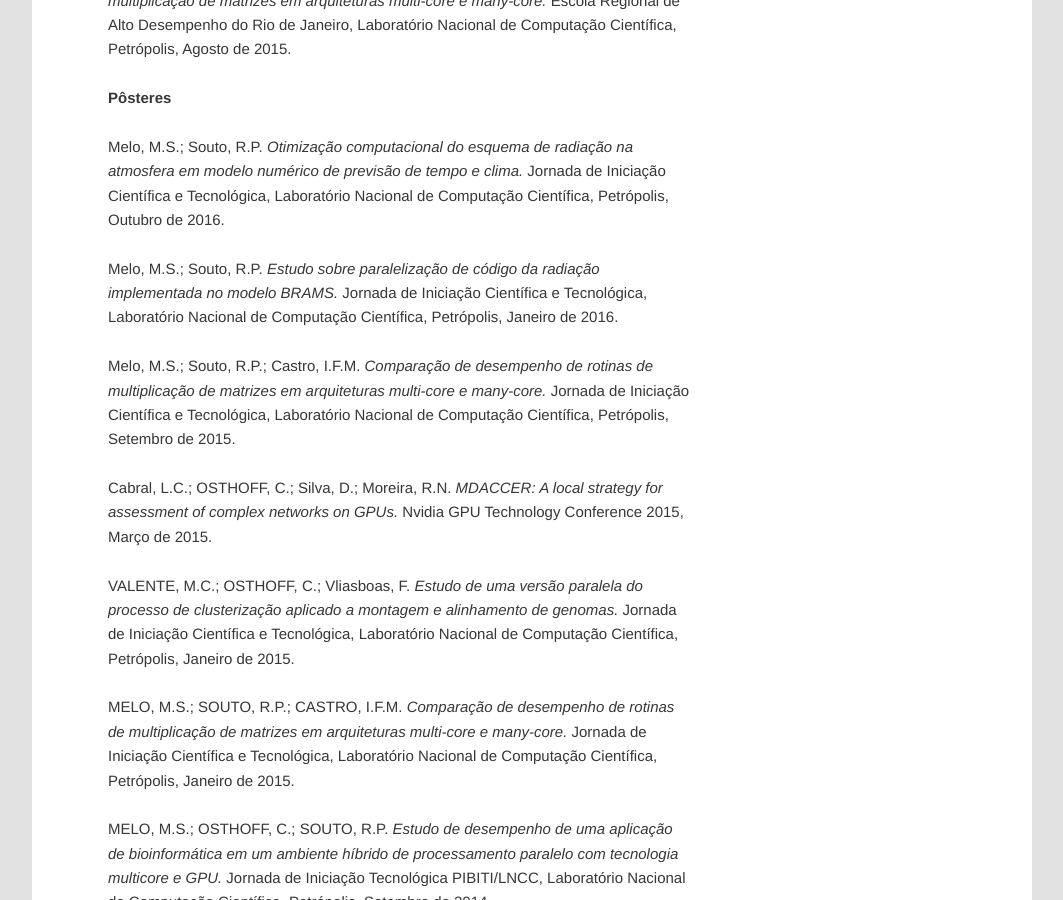
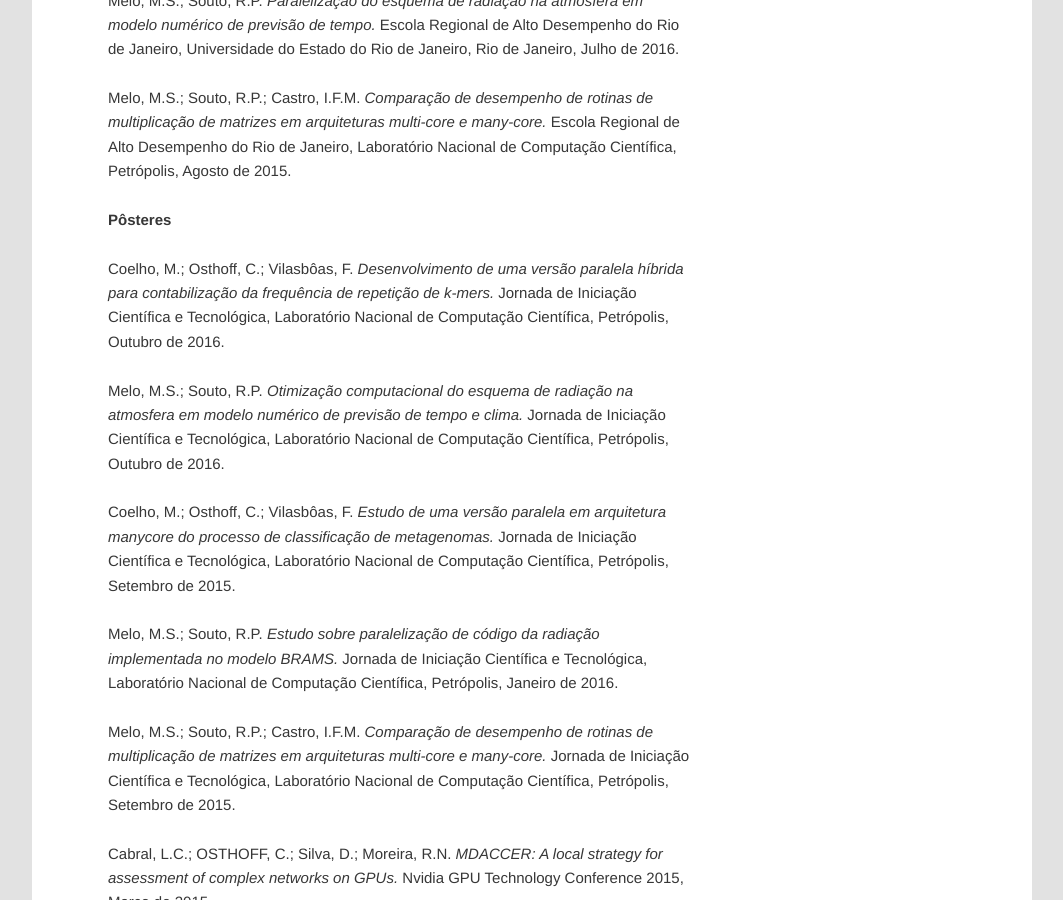
Before and after one commit to gmgall/site-cenapad, a Jekyll site: the page built from publicacoes/index.markdown, in a window 1280 px wide and 900 px high, scrolled down 4928 px. Shown: the whole window, without its empty margins (108-1171 px from the left). Built offline with Jekyll 4.4.1, drawn with Linux system fonts in a browser that asks for light colours; Markdown is read by kramdown in place of the engine named in the settings; some of the changed text lies outside the part shown.

Commit message:
Atualiza a página de publicações

```diff
--- a/publicacoes/index.markdown
+++ b/publicacoes/index.markdown
@@ -15,6 +15,10 @@ Cabral, F.; Osthoff, C.; Borges, M.R.
 N.R. da Silva D.;  Wehmuth K.; Osthoff C.;  Appel A.P.;  Ziviani A.
 *Análise de Desempenho de Plataformas de Processamento de Grafos*
 31° Simpósio Brasileiro de Banco de Dados, SBBD2016, Salvador, Bahia - Brasil, de 04 a 07 de outubro de 2016.
+
+Coelho, M.; Osthoff, C.; Vilasbôas, F.
+*Desenvolvimento de uma versão paralela híbrida para a contabilização da frequência de repetição de k-mers.*
+Escola Regional de Alto Desempenho do Rio de Janeiro, Universidade do Estado do Rio de Janeiro, Rio de Janeiro, Julho de 2016.
 
 Vilasbôas, F.G.; Osthoff, C. ; O. Trelles ; OCAÑA, K.A.C.S. ; Vasconcelos , A.T.R.
 *Otimização de um algoritmo paralelo para contabilização da repetição de k-mers.*
@@ -148,9 +152,17 @@ Escola Regional de Alto Desempenho do Rio de Janeiro, Laboratório Nacional de C
 
 **Pôsteres**
 
+Coelho, M.; Osthoff, C.; Vilasbôas, F.
+*Desenvolvimento de uma versão paralela híbrida para contabilização da frequência de repetição de k-mers.*
+Jornada de Iniciação Científica e Tecnológica, Laboratório Nacional de Computação Científica, Petrópolis, Outubro de 2016.
+
 Melo, M.S.; Souto, R.P.
 *Otimização computacional do esquema de radiação na atmosfera em modelo numérico de previsão de tempo e clima.*
 Jornada de Iniciação Científica e Tecnológica, Laboratório Nacional de Computação Científica, Petrópolis, Outubro de 2016.
+
+Coelho, M.; Osthoff, C.; Vilasbôas, F.
+*Estudo de uma versão paralela em arquitetura manycore do processo de classificação de metagenomas.*
+Jornada de Iniciação Científica e Tecnológica, Laboratório Nacional de Computação Científica, Petrópolis, Setembro de 2015.
 
 Melo, M.S.; Souto, R.P.
 *Estudo sobre paralelização de código da radiação implementada no modelo BRAMS.*
```
